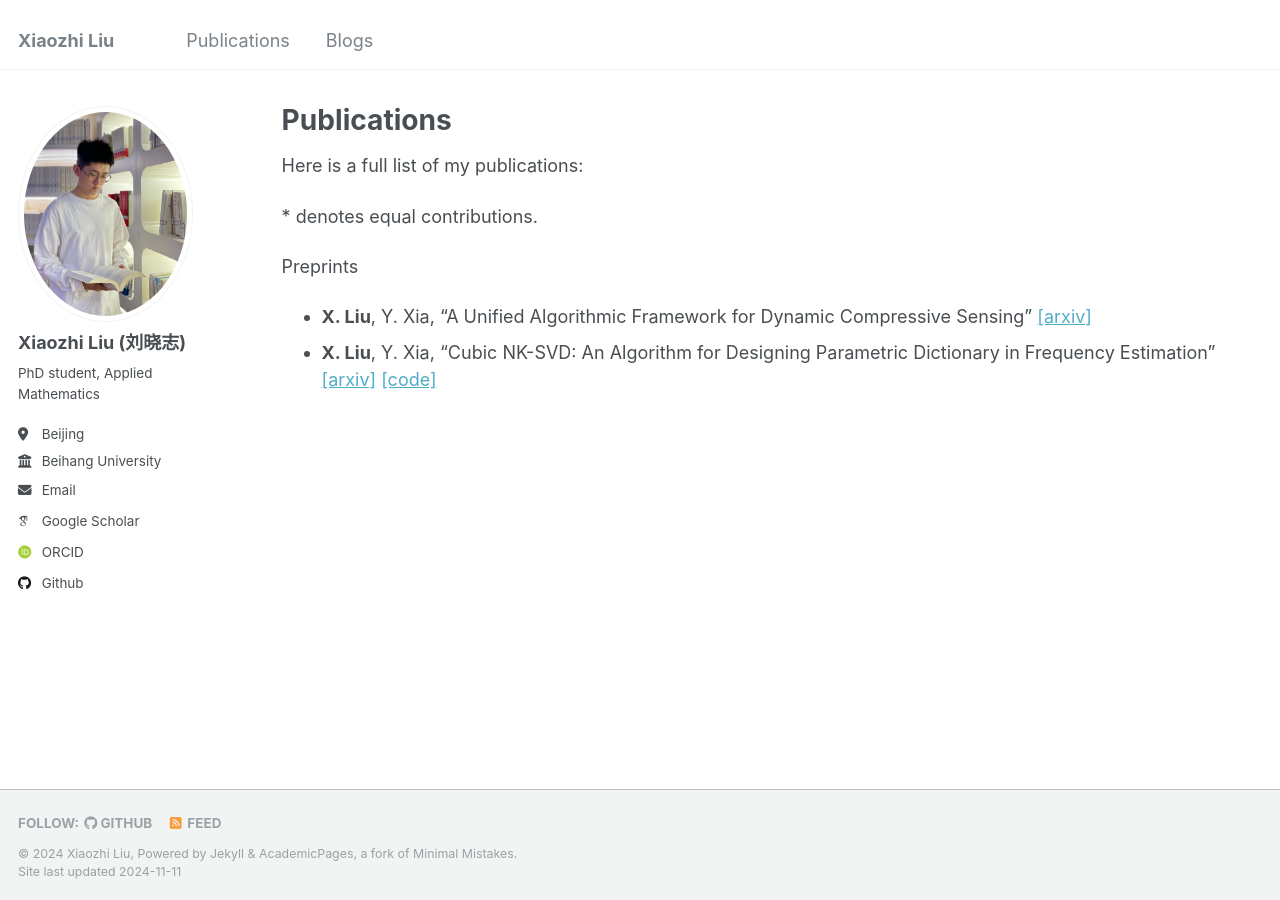
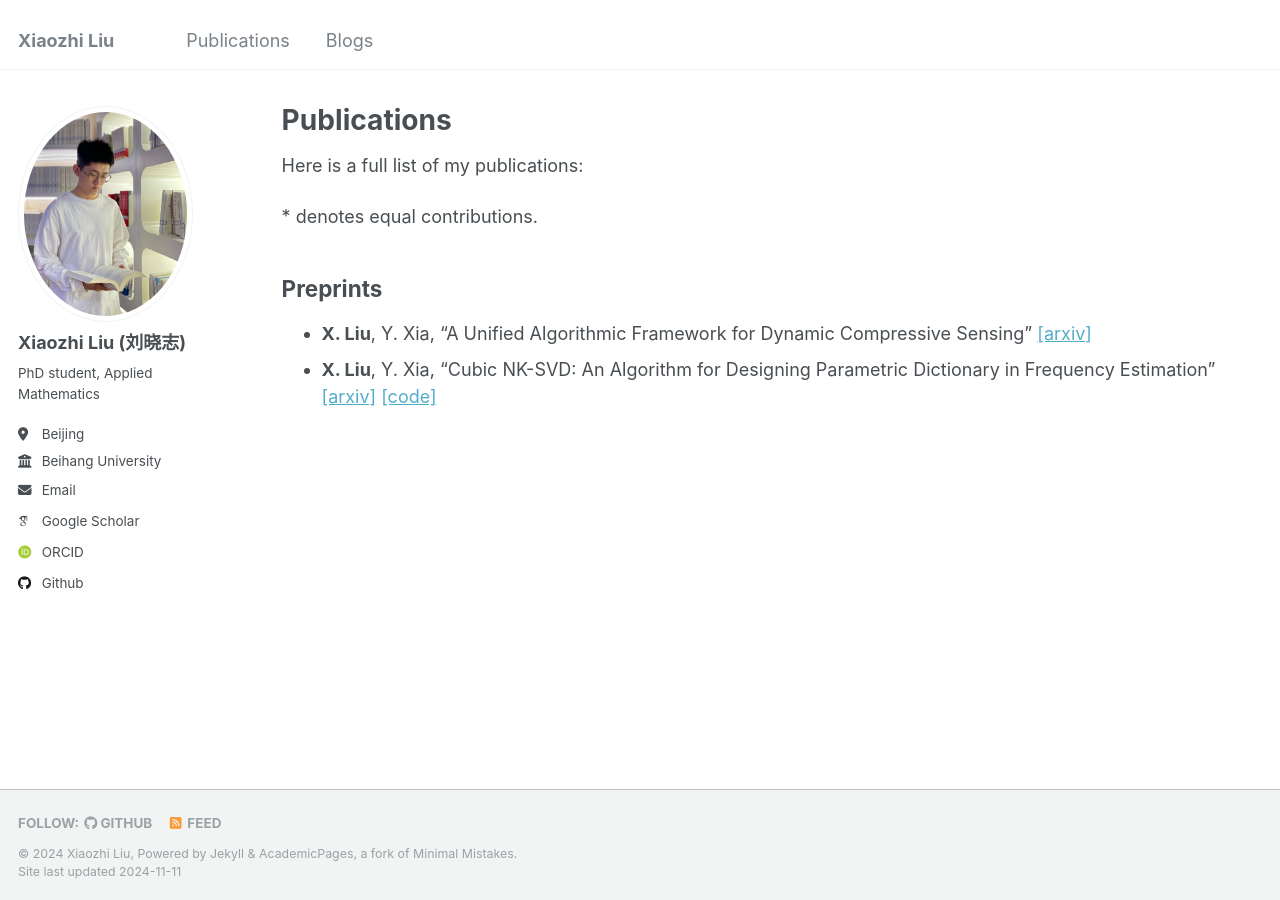
Before and after one commit to xzliu-opt/xzliu-opt.github.io, a Jekyll site: the page built from _pages/publications.md, in a window 1280 px wide. Built offline with Jekyll 4.4.1, drawn with Linux system fonts in a browser that asks for light colours; some web fonts are replaced.

```diff
--- a/_pages/publications.md
+++ b/_pages/publications.md
@@ -9,6 +9,6 @@ Here is a full list of my publications:
 
  \* denotes equal contributions.
 
- Preprints
+  <h2> Preprints </h2>
 - **X. Liu**, Y. Xia, "A Unified Algorithmic Framework for Dynamic Compressive Sensing" [[arxiv]](https://arxiv.org/abs/2310.07202)
 - **X. Liu**, Y. Xia, "Cubic NK-SVD: An Algorithm for Designing Parametric Dictionary in Frequency Estimation" [[arxiv]](https://arxiv.org/abs/2408.03708) [[code]](https://github.com/xzliu-opt/Cubic-NK-SVD)
```
